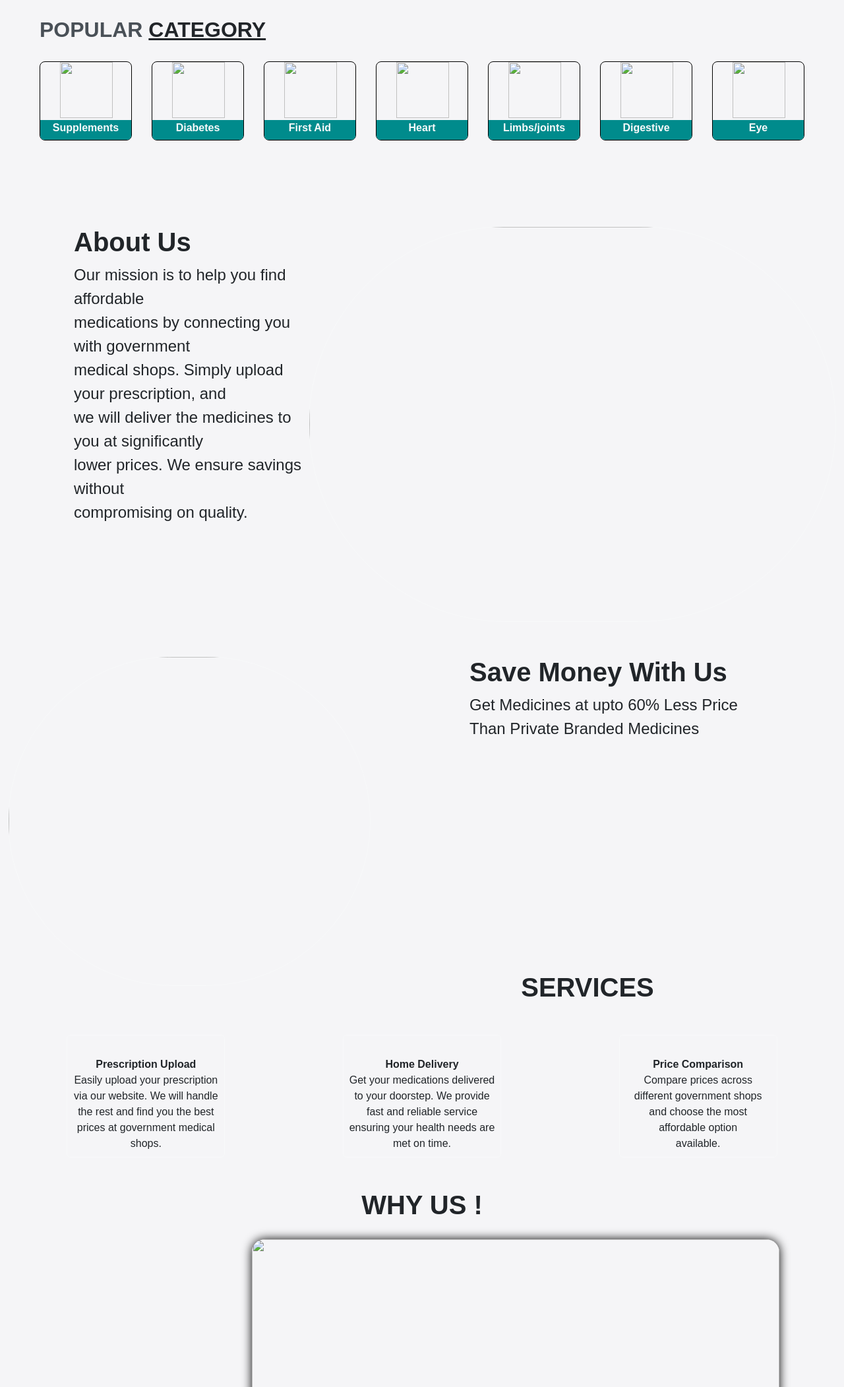
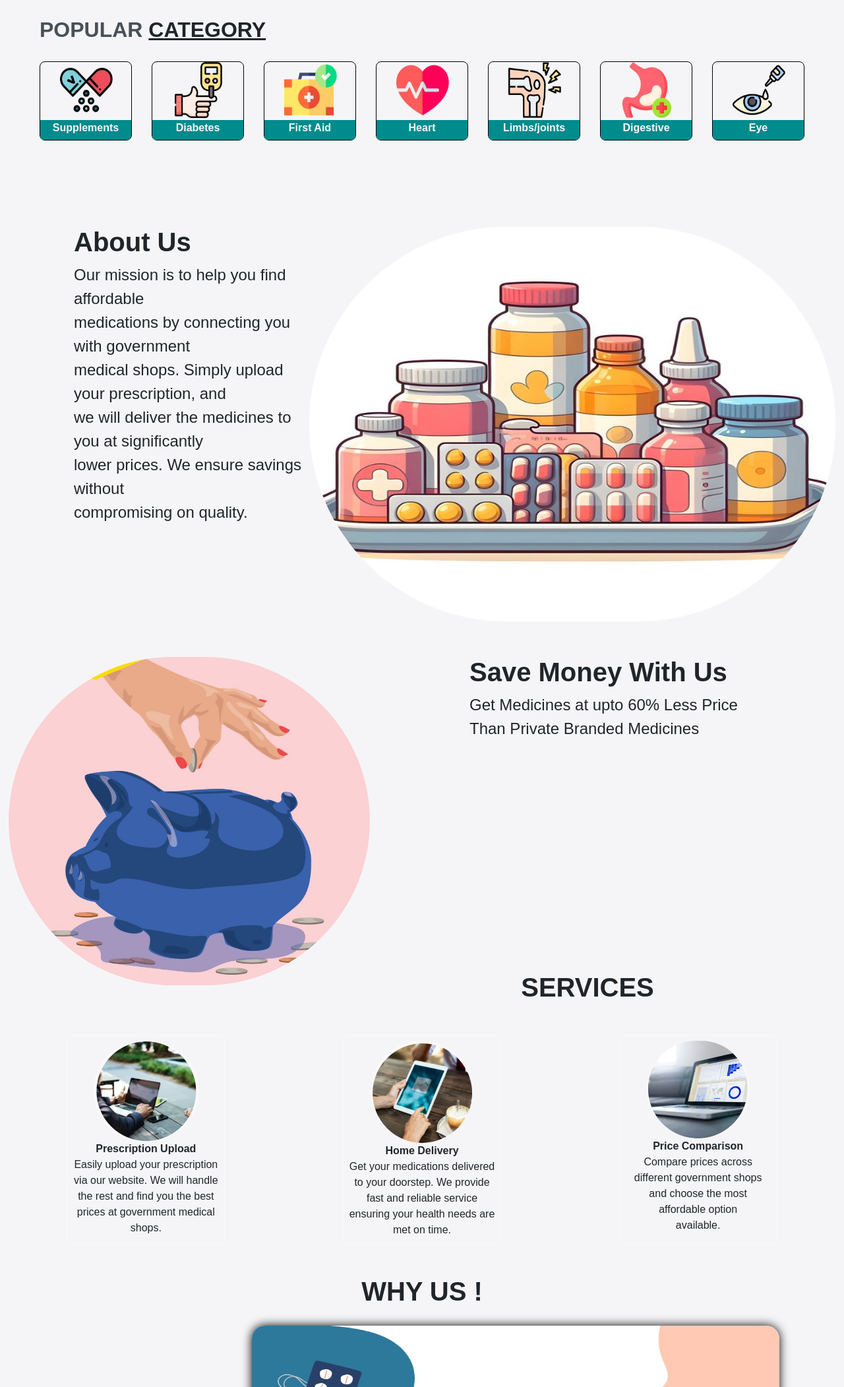
Before and after one commit to Udhay-Nayyar/IOIHACKGCC, a website: page index.html in a window 1280 px wide. Shown: the part 697-2800 px from the top of the page at 66% size. Drawn offline with nearby package versions, Linux system fonts and the light colour scheme.

Commit message:
paths added properly

```diff
--- a/index.html
+++ b/index.html
@@ -9,7 +9,7 @@
 
     <style type="text/css">
         header {
-            background-image: url(./public/images/bglife.jpeg);
+            background-image: url(./images/bglife.jpeg);
             height: 600px;
             background-position: center;
             background-size: 100% 105%;
@@ -206,7 +206,7 @@
         <div class="cart d-flex justify-content-between ms-5 me-5">
             <div style="width: 140px; border-radius: 8px; height: 120px; border: 1px solid black;" class="categoryimg">
                 <div>
-                    <img src="./public/images/pro1.png" alt="" height="85" width="80"
+                    <img src="./images/pro1.png" alt="" height="85" width="80"
                         style="margin-left: 30px; border: 1px soild transparent;">
                 </div>
                 <div class=" text-light rounded-bottom-2 text-center fw-bold " style="margin-top:3px; height: 30px; background-color: rgb(0, 139,140);">
@@ -214,7 +214,7 @@
             </div>
             <div style="width: 140px; border-radius: 8px; height: 120px; border: 1px solid black;" class="categoryimg">
                 <div>
-                    <img src="./public/images/pro2.png" alt="" height="85" width="80"
+                    <img src="./images/pro2.png" alt="" height="85" width="80"
                         style="margin-left: 30px; border: 1px soild transparent;">
                 </div>
                 <div class=" text-light rounded-bottom-2 text-center fw-bold " style="margin-top:3px; height: 30px; background-color: rgb(0, 139,140);">
@@ -222,7 +222,7 @@
             </div>
             <div style="width: 140px; border-radius: 8px; height: 120px; border: 1px solid black;" class="categoryimg">
                 <div>
-                    <img src="./public/images/pro3.png" alt="" height="85" width="80"
+                    <img src="./images/pro3.png" alt="" height="85" width="80"
                         style="margin-left: 30px; border: 1px soild transparent;">
                 </div>
                 <div class=" text-light rounded-bottom-2 text-center fw-bold" style="margin-top:3px; height: 30px;background-color: rgb(0, 139,140);">
@@ -230,7 +230,7 @@
             </div>
             <div style="width: 140px; border-radius: 8px; height: 120px; border: 1px solid black;" class="categoryimg">
                 <div>
-                    <img src="./public/images/pro4.png" alt="" height="85" width="80"
+                    <img src="./images/pro4.png" alt="" height="85" width="80"
                         style="margin-left: 30px; border: 1px soild transparent;">
                 </div>
                 <div class=" text-light rounded-bottom-2 text-center fw-bold" style="margin-top:3px; height: 30px; background-color: rgb(0, 139,140);">
@@ -238,7 +238,7 @@
             </div>
             <div style="width: 140px; border-radius: 8px; height: 120px; border: 1px solid black;" class="categoryimg">
                 <div>
-                    <img src="./public/images/pro5.png" alt="" height="85" width="80"
+                    <img src="./images/pro5.png" alt="" height="85" width="80"
                         style="margin-left: 30px; border: 1px soild transparent;">
                 </div>
                 <div class=" text-light rounded-bottom-2 text-center fw-bold" style="margin-top:3px; height: 30px; background-color: rgb(0, 139,140);">
@@ -246,7 +246,7 @@
             </div>
             <div style="width: 140px; border-radius: 8px; height: 120px; border: 1px solid black;" class="categoryimg">
                 <div>
-                    <img src="./public/images/pro7.png" alt="" height="85" width="80"
+                    <img src="./images/pro7.png" alt="" height="85" width="80"
                         style="margin-left: 30px; border: 1px soild transparent;">
                 </div>
                 <div class=" text-light rounded-bottom-2 text-center fw-bold" style="margin-top:3px; height: 30px; background-color: rgb(0, 139,140);">
@@ -254,7 +254,7 @@
             </div>
             <div style="width: 140px; border-radius: 8px; height: 120px; border: 1px solid black;" class="categoryimg">
                 <div>
-                    <img src="./public/images/pro8.png" alt="" height="85" width="80"
+                    <img src="./images/pro8.png" alt="" height="85" width="80"
                         style="margin-left: 30px; border: 1px soild transparent;">
                 </div>
                 <div class=" text-light rounded-bottom-2 text-center fw-bold" style="margin-top:3px; height: 30px; background-color: rgb(0, 139,140);">
@@ -267,7 +267,7 @@
 
 
         <div>
-            <img src="./public/images/med1.1.png" alt="" align="right" class="border border-light rounded-pill"
+            <img src="./images/med1.1.png" alt="" align="right" class="border border-light rounded-pill"
                 height="600px" width="800px">
             <div style="margin-left: 100px; margin-top: 130px;" class="fs-4" id="aboutus">
                 <h1 class="fw-bold">About Us</h1>
@@ -281,7 +281,7 @@
         </div>
 
         <div>
-            <img src="./public/images/money.png" alt="" align="left" class="border border-light rounded-pill"
+            <img src="./images/money.png" alt="" align="left" class="border border-light rounded-pill"
                 height="500px" width="550px">
             <div style="margin-left: 700px; margin-top: 200px;" class="fs-4">
                 <h1 class="fw-bold">Save Money With Us</h1>
@@ -296,7 +296,7 @@
             <div class="d-flex justify-content-around mt-4">
 
                 <div class="border border-light text-center p-2 sev rounded-2" style="width: 240px;">
-                    <img src="./public/images/services1.png" alt="" class="rounded-pill">
+                    <img src="./images/services1.png" alt="" class="rounded-pill">
                     <div class="fw-bold">Prescription Upload</div>
                     <div>Easily upload your prescription <br>
                         via our website. We will handle
@@ -306,7 +306,7 @@
                 </div>
 
                 <div class="border border-light text-center p-2 sev rounded-2" style="width: 240px;">
-                    <img src="./public/images/services2.png" alt="" class="rounded-pill">
+                    <img src="./images/services2.png" alt="" class="rounded-pill">
                     <div class="fw-bold">Home Delivery</div>
                     <div>Get your medications delivered <br>
                         to your doorstep. We provide
@@ -316,7 +316,7 @@
                 </div>
 
                 <div class="border border-light text-center p-2 sev rounded-2" style="width: 240px;">
-                    <img src="./public/images/services3.png" alt="" class="rounded-pill">
+                    <img src="./images/services3.png" alt="" class="rounded-pill">
                     <div class="fw-bold">Price Comparison</div>
                     <div>Compare prices across different
                         government shops and choose
@@ -329,7 +329,7 @@
 
         <div id="whyus">
             <h1 class="text-center fw-bold mt-5">WHY US !</h1>
-            <img src="./public/images/comp.jpg" alt="" width="800" height="500"
+            <img src="./images/comp.jpg" alt="" width="800" height="500"
                 style="margin-left: 370px;margin-top: 20px; margin-bottom: 20px; border-radius: 20px; box-shadow: 0px 0px 15px black;">
         </div>
 
```
Also changed, not shown: lifematter2.html (+14 -14 lines), loginlife.html (+1 -1 lines), signup.html (+1 -1 lines), userlogin.html (+2 -2 lines).
